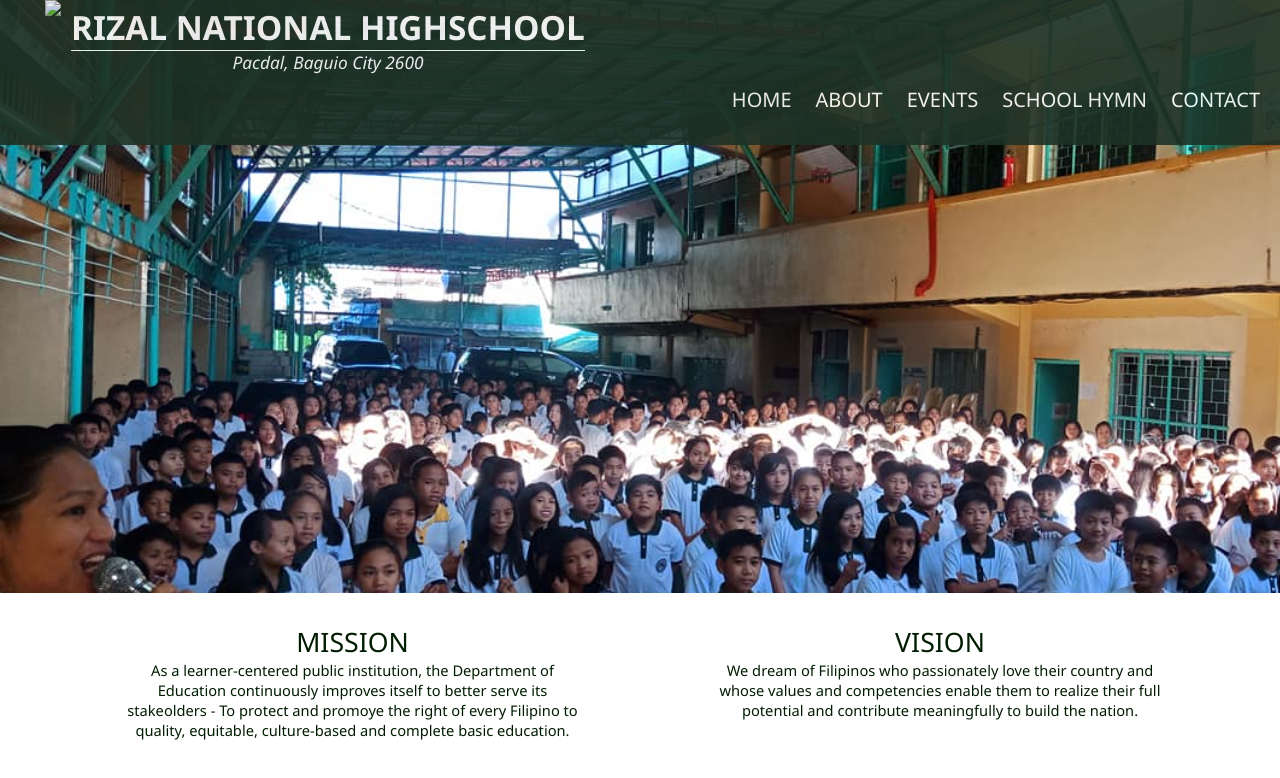
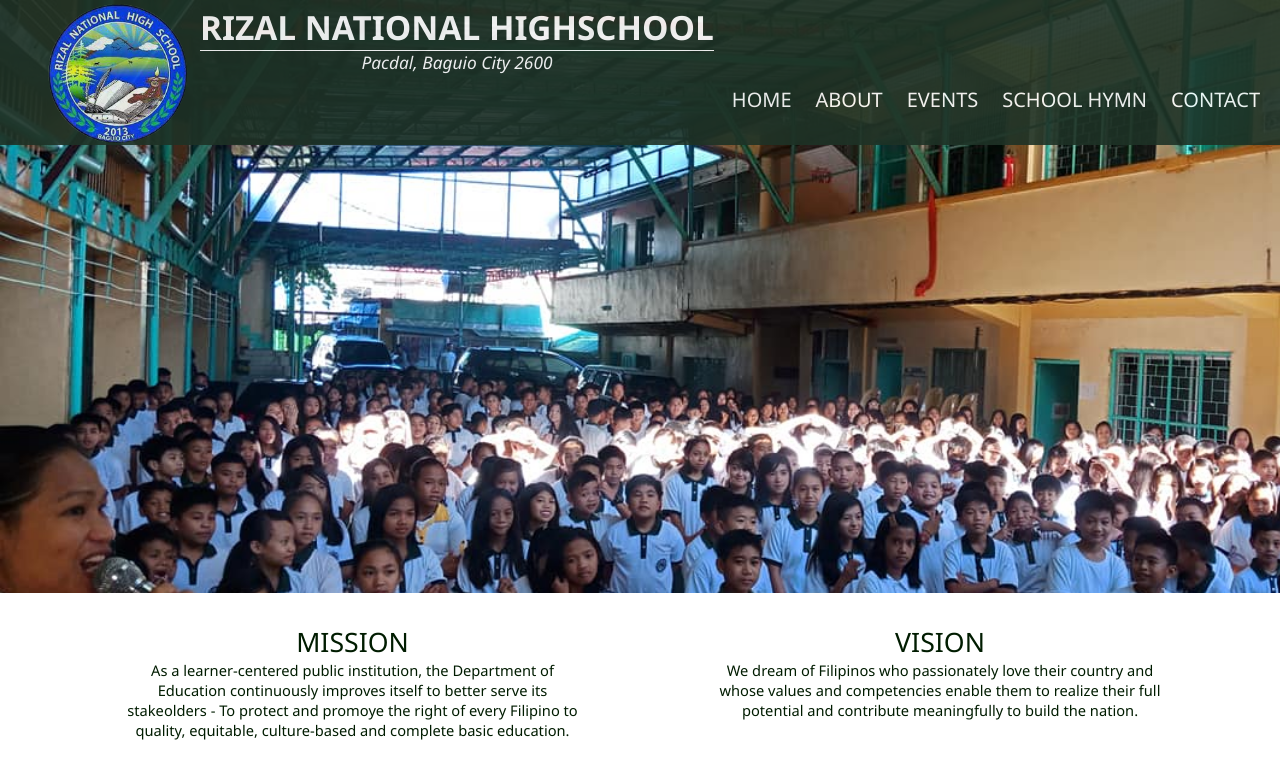
Before and after one commit to SCarina28/Final_Project, a plain HTML site: page index.html in a window 1280 px wide. Drawn offline with Linux system fonts and the light colour scheme; files whose address does not match are found by name.

Commit message:
Update index.html

```diff
--- a/index.html
+++ b/index.html
@@ -7,7 +7,7 @@
     <body class="indexbg">
 
         <div class="header">
-            <img id="logo" src="/Website_Exam/img/logo.png">
+            <img id="logo" src="img/logo.png">
             <p id="schoolname" ><b id="school">RIZAL NATIONAL HIGHSCHOOL</b><br><i id="schooladd">Pacdal, Baguio City 2600</i></p>
             <ul id="navlist">
             <li><a href="index.html">HOME</a></li>
```
